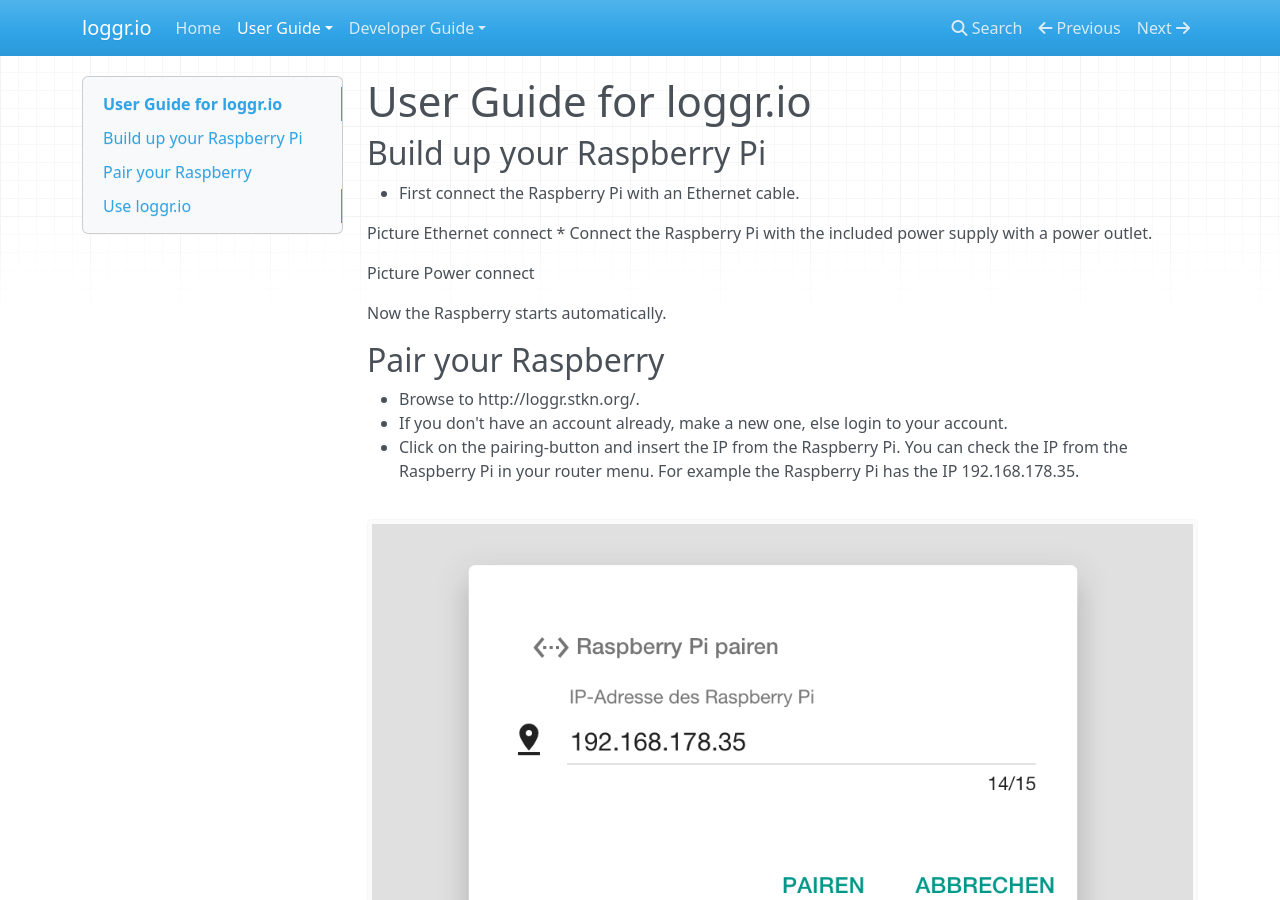
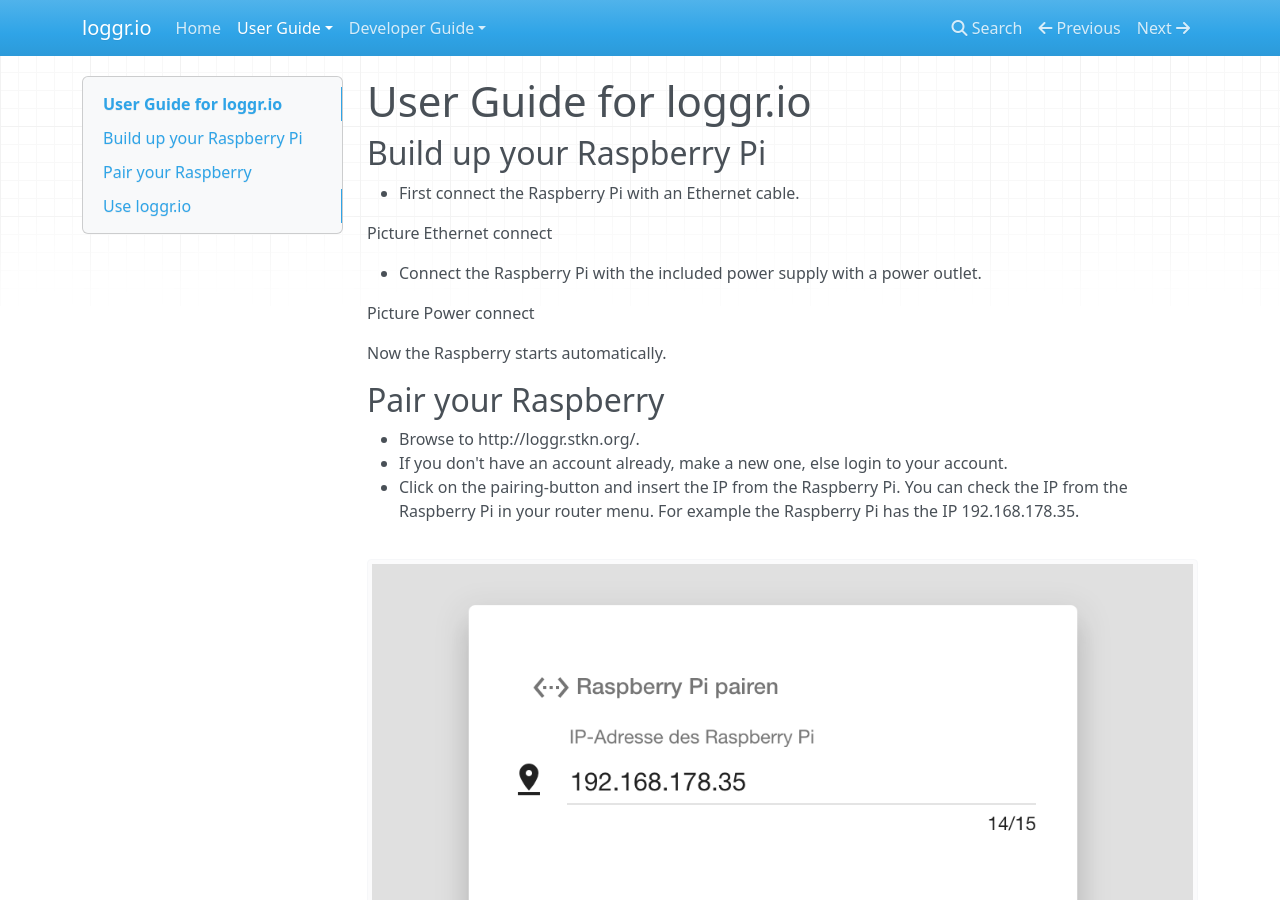
Before and after one commit to loggrio/loggr.io, an MkDocs documentation site: the page built from docs/user-guide/standard.md, in a window 1280 px wide and 900 px high. Built offline with MkDocs 1.6.1, drawn with Linux system fonts in a browser that asks for light colours; nearby versions of some CDN libraries; old or Windows-style settings are respelled for this version of MkDocs; part of the change alters nothing that is shown.

Commit message:
docs(all): fix

```diff
--- a/docs/user-guide/standard.md
+++ b/docs/user-guide/standard.md
@@ -5,6 +5,7 @@
 * First connect the Raspberry Pi with an Ethernet cable.
 
 Picture Ethernet connect
+
 * Connect the Raspberry Pi with the included power supply with a power outlet.
 
 Picture Power connect
--- a/mkdocs.yml
+++ b/mkdocs.yml
@@ -2,8 +2,8 @@ site_name: loggr.io
 pages:
 - Home: 'index.md'
 - User Guide:
-  - 'Standard': 'user-guide/standard.md'
-  - 'Pro': 'user-guide/pro.md'
+  - 'Standard Guide': 'user-guide/standard.md'
+  - 'Pro Guide': 'user-guide/pro.md'
 - Developer Guide:
   - 'H5VZR': 'developer-guide/h5vzr.md'
   - 'API': 'developer-guide/api.md'
```
Also changed, not shown: docs/user-guide.md (deleted).
